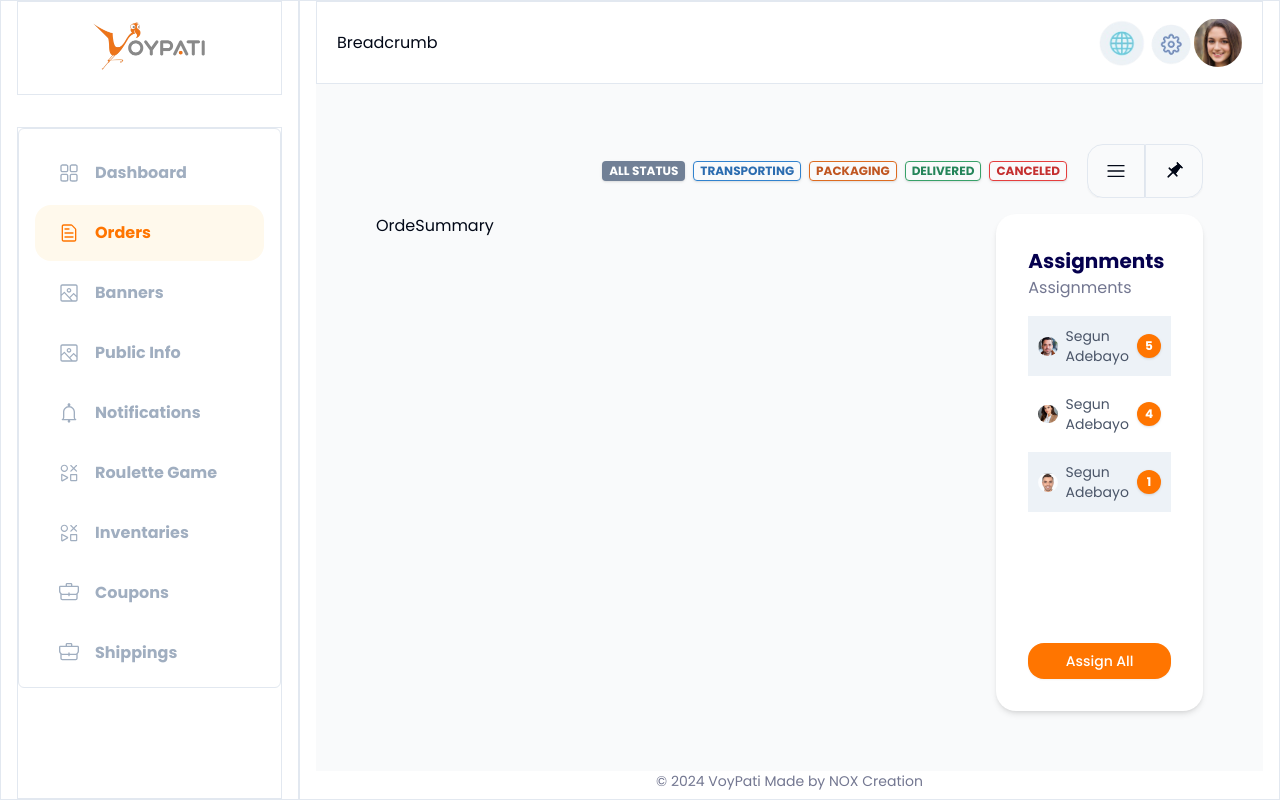
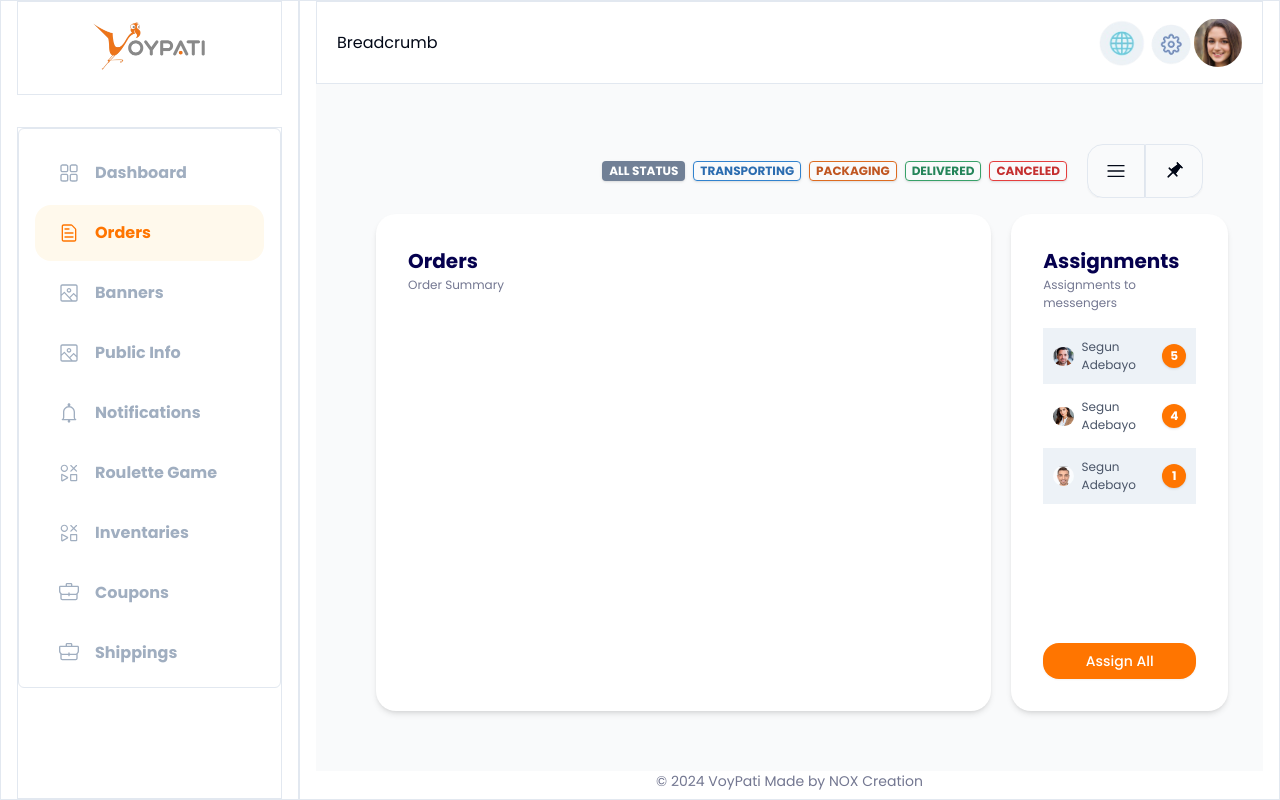
Before and after one commit to RE15EL/prueba_tecnica_nox, a Next.js app: page /orders in a window 1280 px wide. Built offline with nearby package versions, Linux system fonts and the light colour scheme.

Commit message:
added Title component

```diff
--- a/src/app/(base)/orders/page.tsx
+++ b/src/app/(base)/orders/page.tsx
@@ -6,11 +6,11 @@ import {
 
 const Orders = () => {
   return (
-    <div className="p-[60px] bg-[#F9FAFB] h-full flex flex-col">
-      <Filters classes="mb-4"/>
-      <div className="flex-1 grid grid-cols-1 md:grid-cols-4">
-        <OrdeSummary classes="col-span-full md:col-span-3" />
-        <Assignments classes="col-span-full md:col-span-1"/>
+    <div className="p-[60px] pt-[44px] bg-[#F9FAFB] h-full flex flex-col">
+      <Filters classes="my-4"/>
+      <div className="flex-1 grid grid-cols-1 md:grid-cols-4 gap-[20px]">
+        <OrdeSummary classes="col-span-full md:col-span-3"/>
+        <Assignments classes="col-span-full md:col-span-1 min-w-[217px]"/>
       </div>
     </div>
   );
--- a/src/components/shared-components/assignments/Assignments.tsx
+++ b/src/components/shared-components/assignments/Assignments.tsx
@@ -4,6 +4,7 @@ import { Button } from "@/components/ui/button";
 import { ORDER_ASSIGNMENTS } from "@/lib/constants";
 import { cn } from "@/lib/utils";
 import Image from "next/image";
+import { Title } from "../section-title/Title";
 
 interface Props {
   classes?: string;
@@ -12,10 +13,9 @@ interface Props {
 export const Assignments = ({ classes }: Props) => {
   return (
     <Card classes={cn("flex flex-col", classes)}>
-      <h2 className="text-[#05004E] text-[20px] font-bold"> Assignments</h2>
-      <h3 className="text-[#737791] text-[16px] font-normal"> Assignments</h3>
+      <Title title="Assignments" subtitle="Assignments to messengers"/>
 
-      <div className="flex-1 mt-4 space-y-2">
+      <div className="flex-1 mt-4 space-y-1">
         {ORDER_ASSIGNMENTS.map(({ image, label, value }, index) => (
           <div
             key={index}
@@ -25,9 +25,9 @@ export const Assignments = ({ classes }: Props) => {
           >
             <div className="flex items-center gap-2">
               <div className="rounded-full overflow-hidden">
-                <Image src={`/images/${image}`} alt="" width={30} height={30} />
+                <Image src={`/images/${image}`} alt="" width={24} height={24} />
               </div>
-              <span className="text-[#4A5568] text-sm">{label}</span>
+              <span className="text-[#4A5568] text-[12px]">{label}</span>
             </div>
             <Badge className="bg-[#FF7500] text-white w-6 h-6 rounded-full hover:bg-[#FF7500]">
               {value}
--- a/src/components/shared-components/index.ts
+++ b/src/components/shared-components/index.ts
@@ -1,6 +1,7 @@
 export * from "./Logo/Logo";
 export * from "./Sidebar/Sidebar";
 export * from "./filters/Filters";
+export * from "./section-title/Title";
 export * from "./filters/ViewResults";
 export * from "./filters/FilterStatus";
 export * from "./assignments/Assignments";
--- a/src/components/shared-components/order-summary/OrdeSummary.tsx
+++ b/src/components/shared-components/order-summary/OrdeSummary.tsx
@@ -1,9 +1,15 @@
+import { Card } from "@/components/ui";
 import { cn } from "@/lib/utils";
+import { Title } from "../section-title/Title";
 
 interface Props {
   classes?: string;
 }
 
 export const OrdeSummary = ({ classes }: Props) => {
-  return <div className={cn(classes)}>OrdeSummary</div>;
+  return (
+    <Card classes={cn("flex flex-col", classes)}>
+      <Title title="Orders" subtitle="Order Summary" />
+    </Card>
+  );
 };
--- /dev/null
+++ b/src/components/shared-components/section-title/Title.tsx
@@ -0,0 +1,28 @@
+import { cn } from "@/lib/utils";
+
+interface Props {
+  title: string;
+  subtitle?: string;
+  titleClass?: string;
+  subtitleClass?: string;
+}
+
+export const Title = ({
+  title,
+  subtitle,
+  titleClass,
+  subtitleClass,
+}: Props) => {
+  return (
+    <div>
+      <h2 className={cn("text-[#05004E] text-[20px] font-bold", titleClass)}>
+        {title}
+      </h2>
+      <h3
+        className={cn("text-[#737791] text-[12px] font-normal", subtitleClass)}
+      >
+        {subtitle}
+      </h3>
+    </div>
+  );
+};
```
